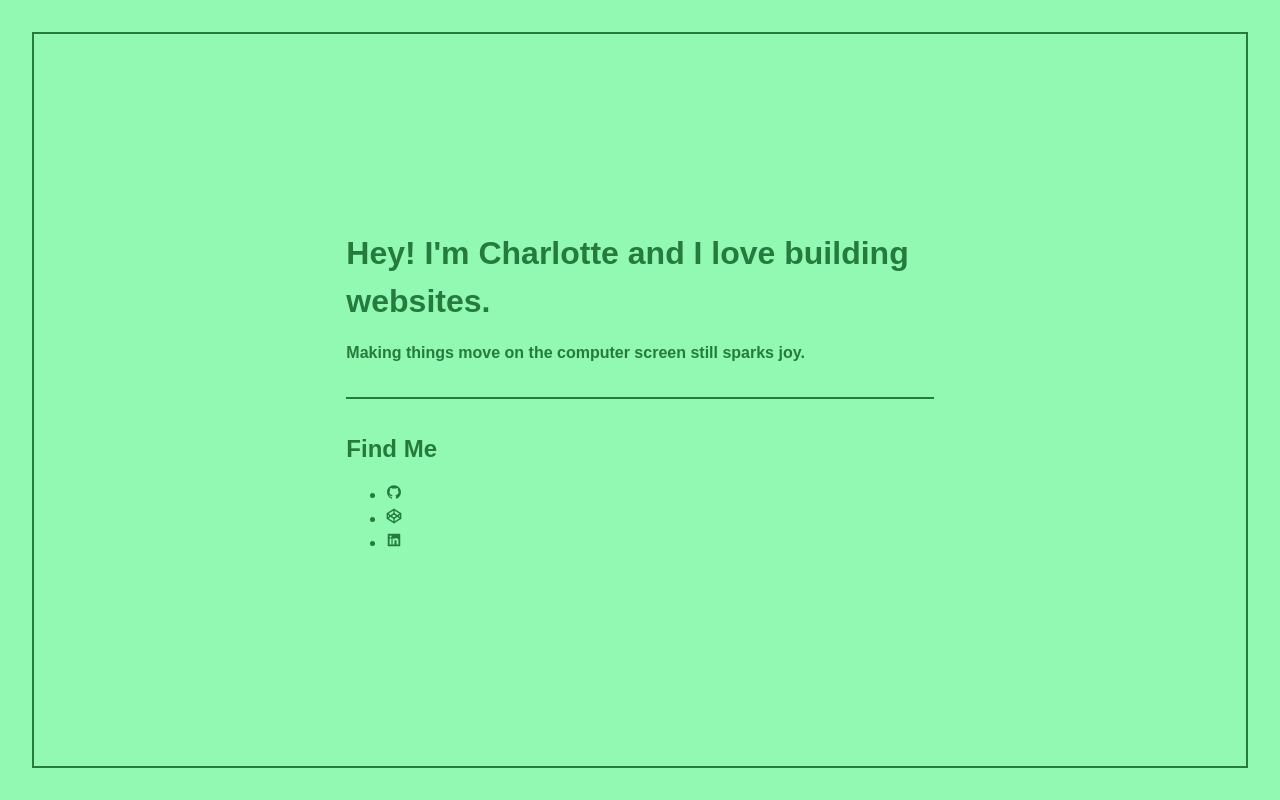
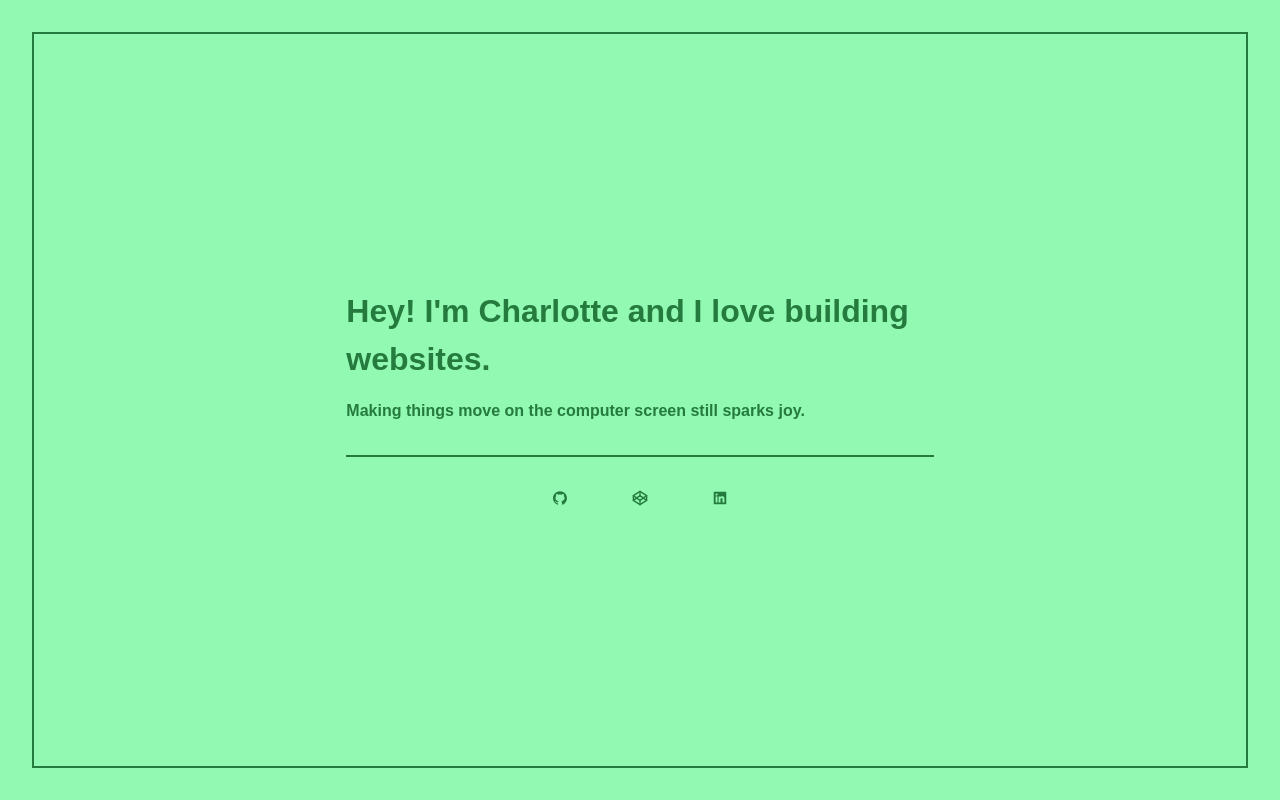
Before and after one commit to ctrble/ctrblog, a Next.js app: page / in a window 1280 px wide. Built offline with nearby package versions, Linux system fonts and the light colour scheme; a web font is replaced by a local one.

Commit message:
style the linktree and list

```diff
--- /dev/null
+++ b/src/components/LinkTree/LinkTree.module.scss
@@ -0,0 +1,13 @@
+@use '/src/styles/variables';
+
+:export {
+  var_iconSize: 32px;
+}
+
+.link {
+  display: inline-flex;
+  justify-content: center;
+  align-items: center;
+  max-width: 20vmax;
+  aspect-ratio: 1 / 1;
+}
--- a/src/components/LinkTree/LinkTree.tsx
+++ b/src/components/LinkTree/LinkTree.tsx
@@ -7,28 +7,30 @@ import { URLS } from '@/data/constants';
 import List from '@/components/List';
 import WebLink from '@/components/WebLink';
 
+import styles from './LinkTree.module.scss';
+
 const items = [
   {
     id: 1,
     child: (
-      <WebLink href={URLS.GITHUB}>
-        <AiFillGithub />
+      <WebLink className={styles.link} href={URLS.GITHUB}>
+        <AiFillGithub size={styles.var_iconSize} />
       </WebLink>
     ),
   },
   {
     id: 2,
     child: (
-      <WebLink href={URLS.CODEPEN}>
-        <FiCodepen />
+      <WebLink className={styles.link} href={URLS.CODEPEN}>
+        <FiCodepen size={styles.var_iconSize} />
       </WebLink>
     ),
   },
   {
     id: 3,
     child: (
-      <WebLink href={URLS.LINKEDIN}>
-        <AiFillLinkedin />
+      <WebLink className={styles.link} href={URLS.LINKEDIN}>
+        <AiFillLinkedin size={styles.var_iconSize} />
       </WebLink>
     ),
   },
@@ -36,9 +38,8 @@ const items = [
 
 export default function LinkTree() {
   return (
-    <>
-      <h2>Find Me</h2>
+    <aside>
       <List items={items} />
-    </>
+    </aside>
   );
 }
--- /dev/null
+++ b/src/components/List/List.module.scss
@@ -0,0 +1,8 @@
+@use '/src/styles/variables';
+
+.list {
+  list-style: none;
+  display: flex;
+  justify-content: center;
+  gap: variables.$gap-xl;
+}
--- a/src/components/List/List.tsx
+++ b/src/components/List/List.tsx
@@ -1,4 +1,6 @@
 import React from 'react';
+
+import styles from './List.module.scss';
 
 type ListItem = {
   id: number;
@@ -11,7 +13,7 @@ type List = {
 
 export default function List({ items }: List) {
   return (
-    <ul>
+    <ul className={styles.list}>
       {items.map((item) => (
         <li key={item.id}>{item.child}</li>
       ))}
```
